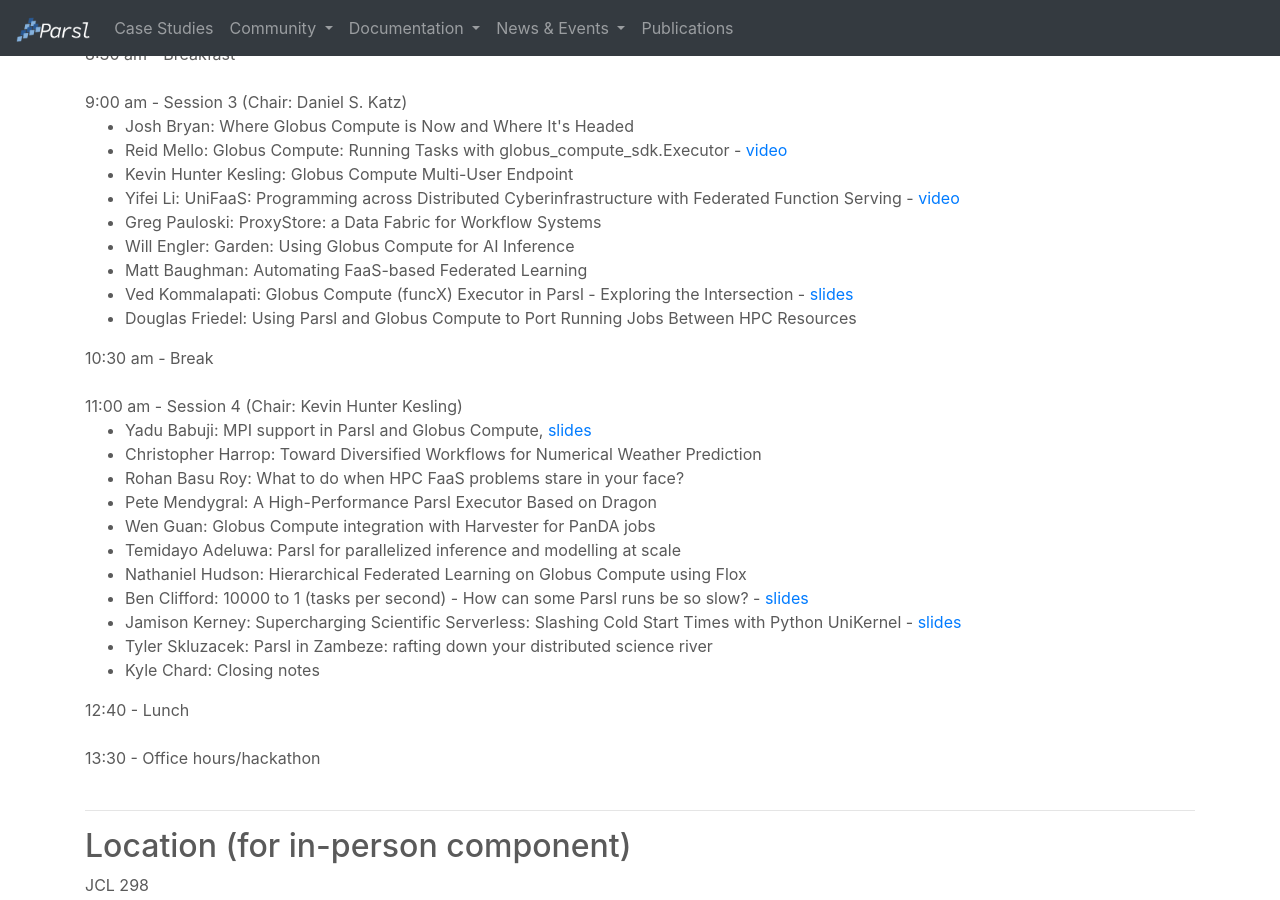
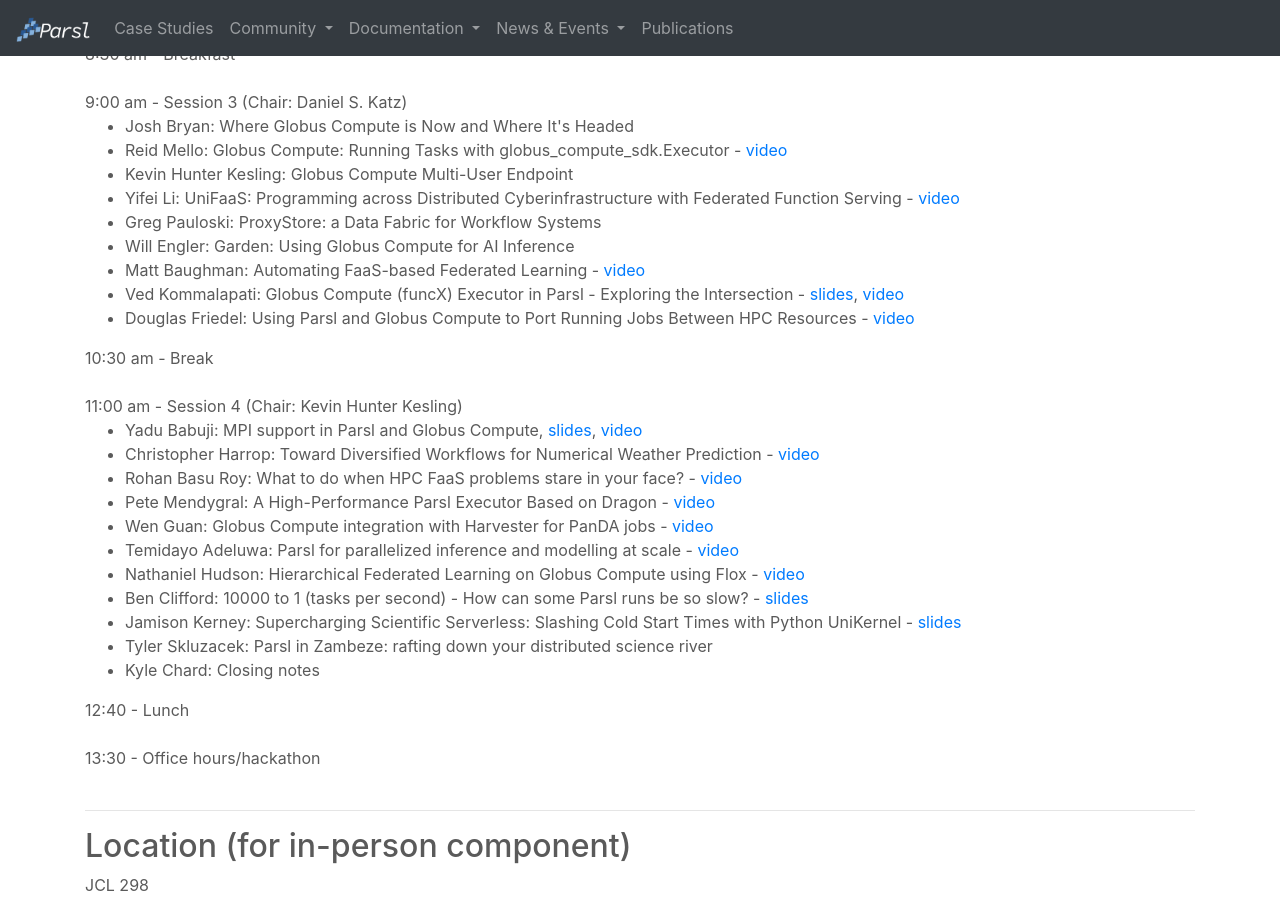
Before and after one commit to Parsl/parsl.github.io, a Jekyll site: the page built from parslfest/parslfest2023.html, in a window 1280 px wide and 900 px high, scrolled down 1874 px. Built offline with Jekyll 4.4.1, drawn with Linux system fonts in a browser that asks for light colours.

Commit message:
Link next batch of videos

```diff
--- a/parslfest/parslfest2023.html
+++ b/parslfest/parslfest2023.html
@@ -100,22 +100,22 @@
 		<li>Yifei Li: UniFaaS: Programming across Distributed Cyberinfrastructure with Federated Function Serving - <a href="https://youtu.be/Sqrnt90Zka4">video</a></li>
 	      	<li>Greg Pauloski: ProxyStore: a Data Fabric for Workflow Systems</li>
 		<li>Will Engler: Garden: Using Globus Compute for AI Inference</li>
-		<li>Matt Baughman: Automating FaaS-based Federated Learning</li>
-		<li>Ved Kommalapati: Globus Compute (funcX) Executor in Parsl - Exploring the Intersection - <a href="2023/kommalapati.pdf">slides</a></li>
-		<li>Douglas Friedel: Using Parsl and Globus Compute to Port Running Jobs Between HPC Resources</li>
+		<li>Matt Baughman: Automating FaaS-based Federated Learning - <a href="https://youtu.be/WezmeeYCmYg">video</a></li>
+		<li>Ved Kommalapati: Globus Compute (funcX) Executor in Parsl - Exploring the Intersection - <a href="2023/kommalapati.pdf">slides</a>, <a href="https://youtu.be/vYigSKCbGFk">video</a></li>
+		<li>Douglas Friedel: Using Parsl and Globus Compute to Port Running Jobs Between HPC Resources - <a href="https://youtu.be/1PDXu_HVJNI">video</a></li>
 	</ul>
 
       10:30 am - Break  <br /><br />
 
       11:00 am - Session 4 (Chair: Kevin Hunter Kesling)
       	<ul>
-		<li>Yadu Babuji: MPI support in Parsl and Globus Compute, <a href="2023/babuji-mpi.pdf" target="_blank">slides</a></li>
-		<li>Christopher Harrop: Toward Diversified Workflows for Numerical Weather Prediction</li>
-		<li>Rohan Basu Roy: What to do when HPC FaaS problems stare in your face?</li>
-		<li>Pete Mendygral: A High-Performance Parsl Executor Based on Dragon</li>
-		<li>Wen Guan: Globus Compute integration with Harvester for PanDA jobs</li>
-		<li>Temidayo Adeluwa: Parsl for parallelized inference and modelling at scale</li>
-		<li>Nathaniel Hudson: Hierarchical Federated Learning on Globus Compute using Flox</li>
+		<li>Yadu Babuji: MPI support in Parsl and Globus Compute, <a href="2023/babuji-mpi.pdf" target="_blank">slides</a>, <a href="https://youtu.be/dHIk_SLaIGU">video</a></li>
+		<li>Christopher Harrop: Toward Diversified Workflows for Numerical Weather Prediction - <a href="https://youtu.be/Tgzl6_oHuAs">video</a></li>
+		<li>Rohan Basu Roy: What to do when HPC FaaS problems stare in your face? - <a href="https://youtu.be/pTJ8Ce3fMgA">video</a></li>
+		<li>Pete Mendygral: A High-Performance Parsl Executor Based on Dragon - <a href="https://youtu.be/3ie-SRnCh4A">video</a></li>
+		<li>Wen Guan: Globus Compute integration with Harvester for PanDA jobs - <a href="https://youtu.be/KpDmY9gAaTQ">video</a></li>
+		<li>Temidayo Adeluwa: Parsl for parallelized inference and modelling at scale - <a href="https://youtu.be/Erfbm_XAI6M">video</a></li>
+		<li>Nathaniel Hudson: Hierarchical Federated Learning on Globus Compute using Flox - <a href="https://youtu.be/uKE_uvPNcus">video</a></li>
 		<li>Ben Clifford: 10000 to 1 (tasks per second) - How can some Parsl runs be so slow? - <a href="2023/clifford-10000.pdf">slides</a></li>
 		<li>Jamison Kerney: Supercharging Scientific Serverless: Slashing Cold Start Times with Python UniKernel - <a href="2023/jamiek-unikernels.pdf">slides</a></li>
 		<li>Tyler Skluzacek: Parsl in Zambeze: rafting down your distributed science river</li>
```
